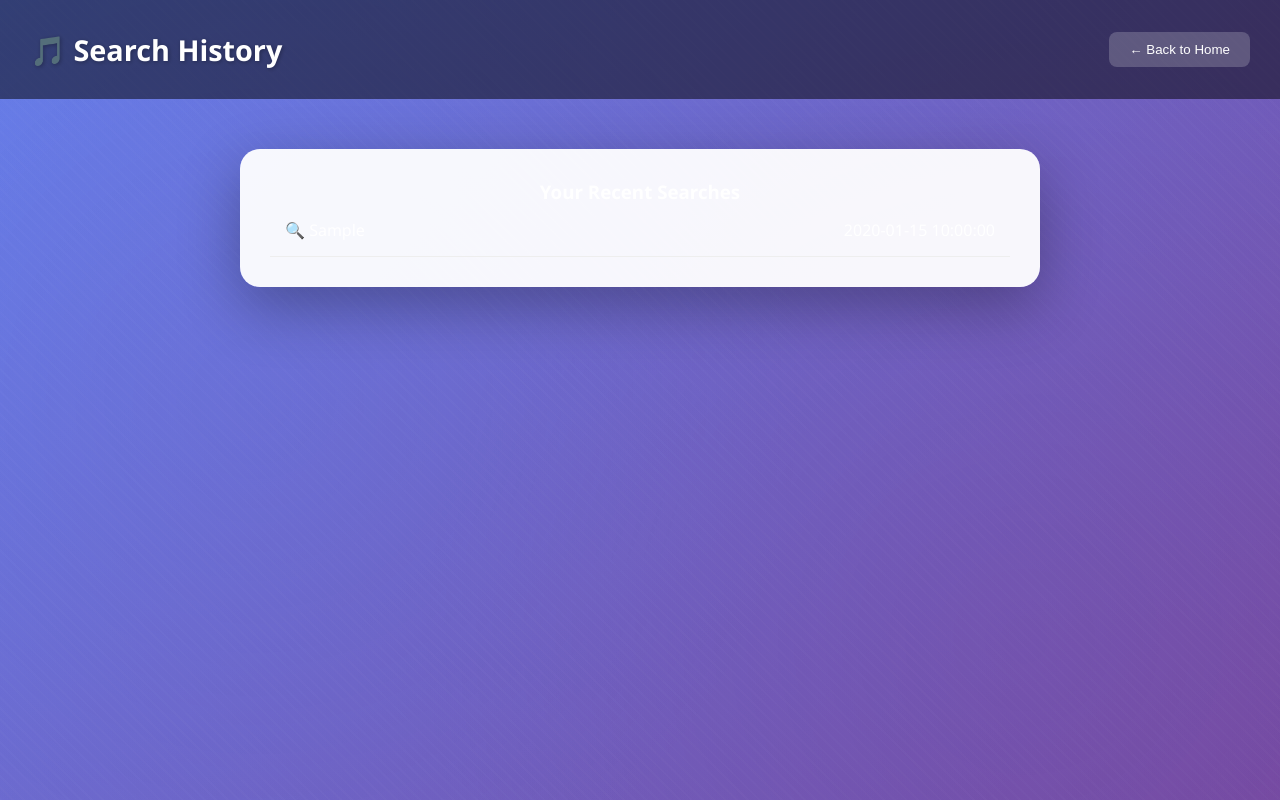
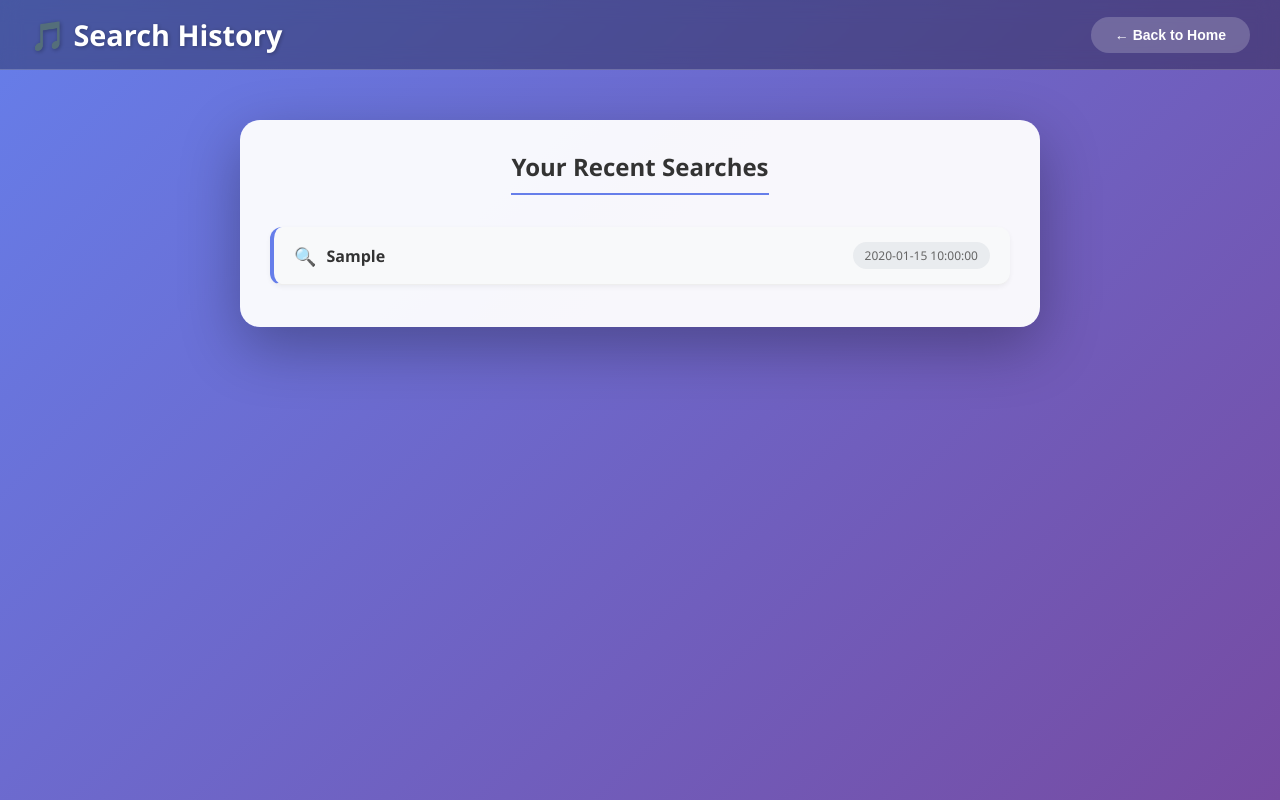
Before and after one commit to samir-rokade/emotion-music-player, a Flask app: page /history in a window 1280 px wide. Run offline with Flask 3, Linux system fonts and the light colour scheme; the visitor is signed in with stand-in values (Sample User, id 1); tables that the repository leaves empty hold one stand-in row (values such as "Sample post").

Commit message:
Update history.html

```diff
--- a/templates/history.html
+++ b/templates/history.html
@@ -3,10 +3,147 @@
 <head>
 <title>Search History - Emotion Music Player</title>
 <link rel="stylesheet" href="{{ url_for('static', filename='style.css') }}">
+<style>
+    /* Additional styles for history page */
+    body {
+        background: linear-gradient(135deg, #667eea 0%, #764ba2 100%) !important;
+        min-height: 100vh;
+    }
+
+    body::before, body::after, .music-pattern, .floating-emojis {
+        display: none !important;
+    }
+
+    .profile-header {
+        background: rgba(0, 0, 0, 0.3);
+        backdrop-filter: blur(10px);
+        padding: 15px 30px;
+        display: flex;
+        justify-content: space-between;
+        align-items: center;
+        border-bottom: 1px solid rgba(255,255,255,0.2);
+    }
+
+    .profile-header h2 {
+        color: white !important;
+        margin: 0;
+        font-size: 1.8rem;
+    }
+
+    .back-btn {
+        background: rgba(255,255,255,0.2);
+        border: none;
+        padding: 10px 24px;
+        border-radius: 25px;
+        color: white;
+        cursor: pointer;
+        font-size: 14px;
+        font-weight: 600;
+        transition: all 0.3s;
+    }
+
+    .back-btn:hover {
+        background: rgba(255,255,255,0.3);
+        transform: translateY(-2px);
+    }
+
+    .history-container {
+        max-width: 800px;
+        margin: 50px auto;
+        background: rgba(255, 255, 255, 0.95);
+        border-radius: 20px;
+        padding: 30px;
+        box-shadow: 0 20px 60px rgba(0,0,0,0.3);
+    }
+
+    .history-container h3 {
+        color: #333;
+        font-size: 1.5rem;
+        margin-bottom: 20px;
+        padding-bottom: 10px;
+        border-bottom: 2px solid #667eea;
+        display: inline-block;
+    }
+
+    .history-item {
+        background: #f8f9fa;
+        padding: 15px 20px;
+        margin: 12px 0;
+        border-radius: 12px;
+        display: flex;
+        justify-content: space-between;
+        align-items: center;
+        transition: all 0.3s;
+        border-left: 4px solid #667eea;
+        box-shadow: 0 2px 5px rgba(0,0,0,0.05);
+    }
+
+    .history-item:hover {
+        transform: translateX(5px);
+        background: #e8eaf6;
+        box-shadow: 0 5px 15px rgba(0,0,0,0.1);
+    }
+
+    .query {
+        font-size: 16px;
+        color: #333;
+        font-weight: 600;
+        display: flex;
+        align-items: center;
+        gap: 10px;
+    }
+
+    .query::before {
+        content: "🔍";
+        font-size: 18px;
+    }
+
+    .time {
+        color: #666;
+        font-size: 12px;
+        background: #e9ecef;
+        padding: 5px 12px;
+        border-radius: 20px;
+        font-weight: 500;
+    }
+
+    .empty {
+        text-align: center;
+        color: #999;
+        padding: 60px 20px;
+        font-size: 16px;
+        background: #f8f9fa;
+        border-radius: 12px;
+    }
+
+    .empty::before {
+        content: "📭";
+        font-size: 48px;
+        display: block;
+        margin-bottom: 15px;
+    }
+
+    @media (max-width: 768px) {
+        .history-container {
+            margin: 20px;
+            padding: 20px;
+        }
+
+        .history-item {
+            flex-direction: column;
+            align-items: flex-start;
+            gap: 10px;
+        }
+
+        .time {
+            align-self: flex-start;
+        }
+    }
+</style>
 </head>
-<body style="background: linear-gradient(135deg, #667eea 0%, #764ba2 100%);">
+<body>
 <div class="profile-header">
-    <h2 style="color: white;">🎵 Search History</h2>
+    <h2>🎵 Search History</h2>
     <button class="back-btn" onclick="window.location.href='/'">← Back to Home</button>
 </div>
 <div class="history-container">
@@ -14,7 +151,7 @@
     {% if history %}
         {% for item in history %}
         <div class="history-item">
-            <span class="query">🔍 {{ item.query }}</span>
+            <span class="query">{{ item.query }}</span>
             <span class="time">{{ item.time }}</span>
         </div>
         {% endfor %}
```
